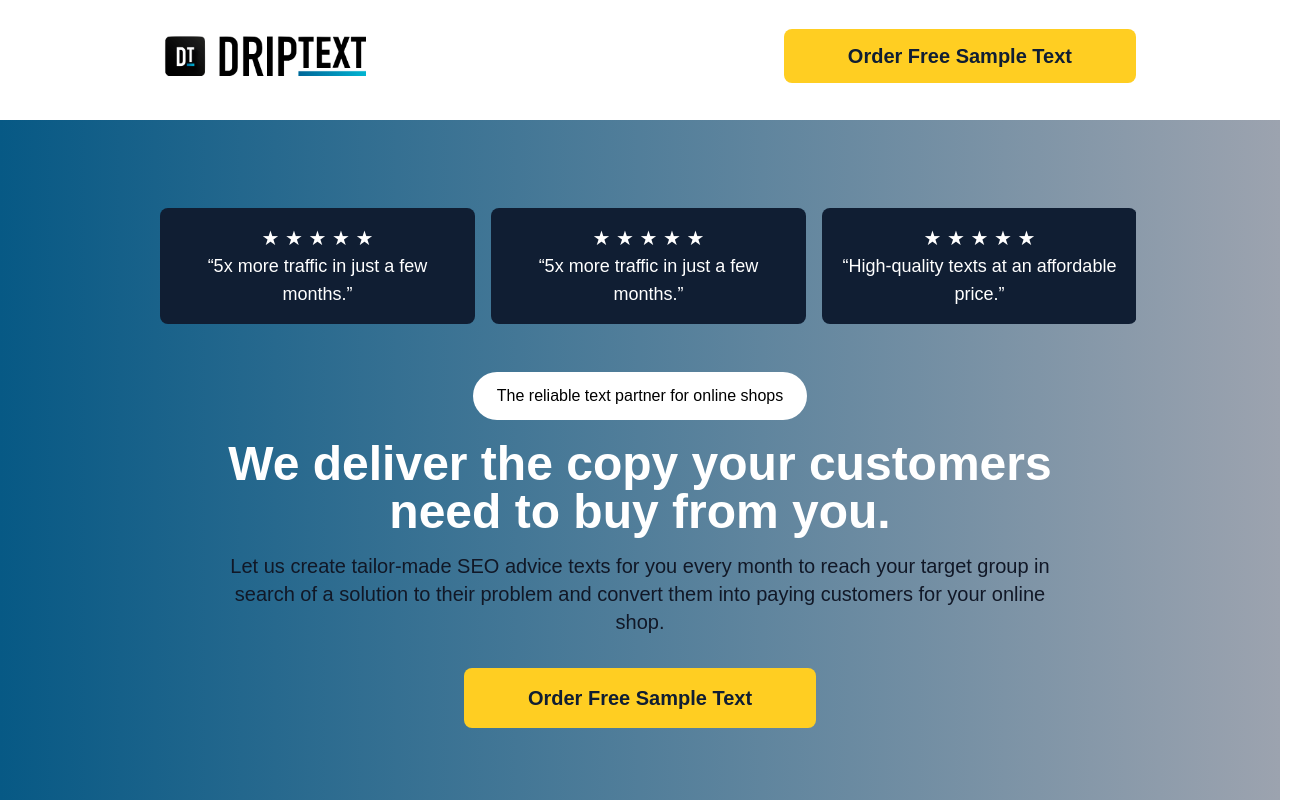
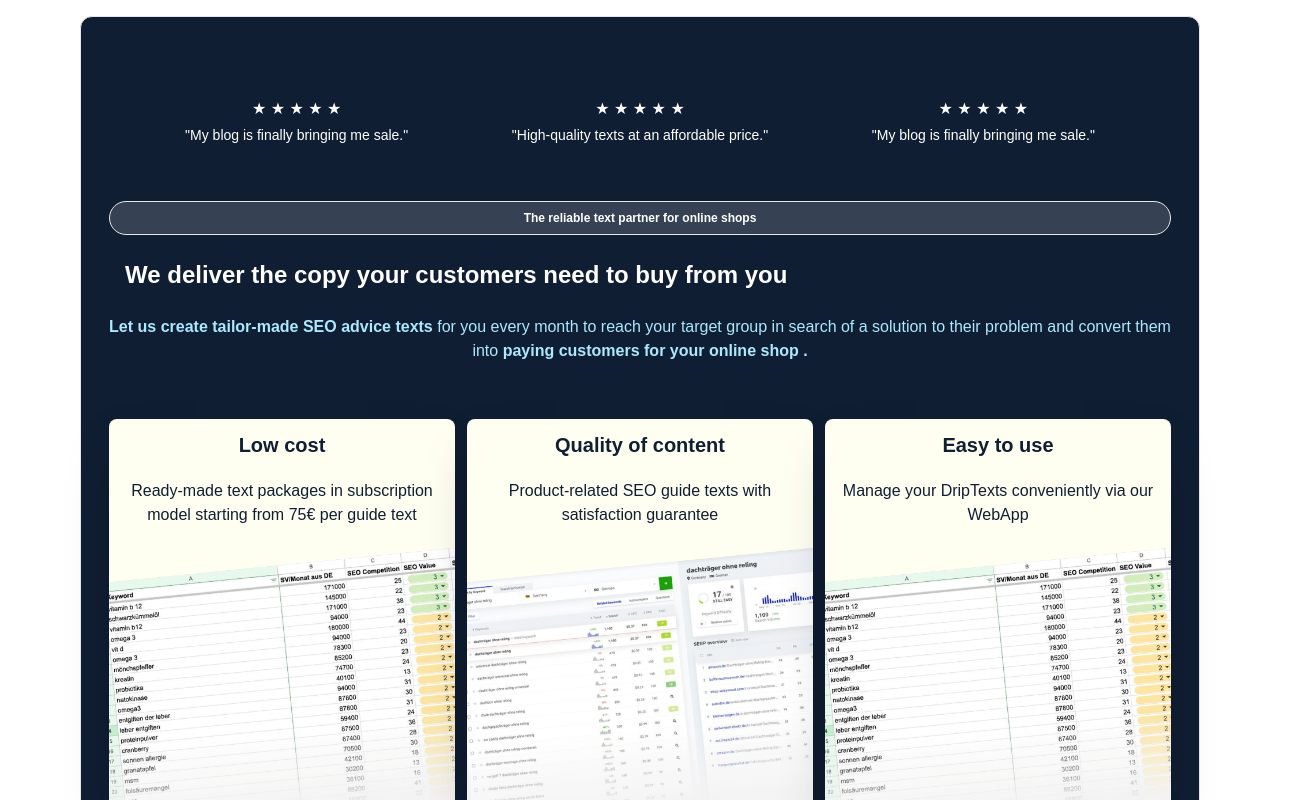
Before and after one commit to maria-anwar/driptext-app, a React (Vite) app: page / in a window 1280 px wide. Shown: the top 800 px of the page, 1305 px wide, since content can reach past the window. Built offline with nearby package versions, Linux system fonts and the light colour scheme.

Commit message:
home front

```diff
--- /dev/null
+++ b/src/components/landing-page/ContentSection.jsx
@@ -0,0 +1,9 @@
+import React from 'react'
+
+const ContentSection = () => {
+  return (
+    <div>ContentSection</div>
+  )
+}
+
+export default ContentSection
--- /dev/null
+++ b/src/components/landing-page/HeroSection.jsx
@@ -0,0 +1,98 @@
+import React from "react";
+import img1 from "../../assets/homeimages/DripText-Features-3.png";
+import img2 from "../../assets/homeimages/DripText-Features-1.png";
+import img3 from "../../assets/homeimages/DripText-Features-2.png";
+
+import { Link } from "react-router-dom";
+const HeroSection = () => {
+  return (
+    <div className="w-full flex justify-center px-1 xxs:px-2  xs:px-3 sm:px-5 md:px-6  lg:px-7 xl:px-9 2xl:px-14 3xl:px-20 4xl:px-52">
+      <div className="w-full flex flex-col gap-10 xs:gap-14 justify-center items-center bg-dark-blue rounded-xl 4xl:rounded-2xl  mt-4 border px-3 py-6 xxs:px-8 xxs:py-10 xs:px-7 xs:py-20">
+        <div className="w-full grid grid-cols-1 lg:grid-cols-2 2xl:grid-cols-3 justify-center items-center px-5 xxs:px-4">
+          <div className="w-full flex flex-col gap-1 justify-center items-center">
+            <div className="text-white">★ ★ ★ ★ ★</div>
+            <p className="text-white text-center text-xs xs:text-sm font-medium">
+              "My blog is finally bringing me sale."
+            </p>
+          </div>
+          <div className="hidden w-full lg:flex flex-col gap-1 justify-center items-center">
+            <div className="text-white">★ ★ ★ ★ ★</div>
+            <p className="text-white text-center text-xs xs:text-sm font-medium">
+              "High-quality texts at an affordable price."
+            </p>
+          </div>
+          <div className="w-full hidden 2xl:flex flex-col gap-1 justify-center items-center">
+            <div className="text-white">★ ★ ★ ★ ★</div>
+            <p className="text-white text-center text-xs xs:text-sm font-medium">
+              "My blog is finally bringing me sale."
+            </p>
+          </div>
+        </div>
+        <div className="w-full flex flex-col gap-5 xxs:gap-6 items-start justify-center">
+          <div className="w-full text-white bg-[#F3F3F32B]  text-center font-semibold text-xs rounded-3xl border px-3 py-2">
+            The reliable text partner for online shops
+          </div>
+          <div className="flex justify-center items-center px-2 xxs:px-4">
+            <h1 className="text-white text-lg xxs:text-2xl font-bold text-center">
+              We deliver the copy your customers need to buy from you
+            </h1>
+          </div>
+          <div className="flex justify-center items-center text-[#ABE9FF] text-base">
+            <h3 className="text-[#ABE9FF] xxs:text-base font-semibold text-center">
+              Let us create tailor-made SEO advice texts{" "}
+              <span className="font-normal">
+                for you every month to reach your target group in search of a
+                solution to their problem and convert them into
+              </span>{" "}
+              paying customers for your online shop .
+            </h3>
+          </div>
+        </div>
+
+        <div className="">
+          <div className="w-full grid grid-cols-1  xl:grid-cols-3 gap-6 xl:gap-3 4xl:gap-4  text-center justify-between">
+            <div className="w-full bg-[#fffff1] shadow-2xl h-auto md:h-auto flex flex-col justify-between rounded-lg">
+              <div className="px-2">
+                <h3 className="font-bold text-xl mb-2 p-3 text-dark-blue">
+                  Low cost
+                </h3>
+                <p className="text-dark-blue">
+                  Ready-made text packages in subscription model starting from
+                  75€ per guide text
+                </p>
+              </div>
+              <img src={img3} alt="" className="w-full rounded-b-lg" />
+            </div>
+            <div className="w-full bg-[#fffff1] shadow-2xl h-auto md:h-auto flex flex-col justify-between rounded-lg">
+              <div className="px-2">
+                <h3 className="font-bold text-xl mb-2 p-3 text-dark-blue">
+                  Quality of content
+                </h3>
+                <p className="text-dark-blue">
+                  Product-related SEO guide texts with satisfaction guarantee
+                </p>
+              </div>
+              <img src={img2} alt="" className="w-full rounded-b-lg" />
+            </div>
+
+            <div className="w-full bg-[#fffff1] text-white  shadow-2xl h-auto md:h-auto flex flex-col justify-between rounded-lg">
+              <div className="px-2">
+                <h3 className="font-bold text-xl mb-2 p-3 text-dark-blue">
+                Easy to use
+                </h3>
+                <p className="text-dark-blue">
+                Manage your DripTexts conveniently via our WebApp
+                </p>
+              </div>
+              <img src={img3} alt="" className="w-full rounded-b-lg" />
+            </div>
+
+
+          </div>
+        </div>
+      </div>
+    </div>
+  );
+};
+
+export default HeroSection;
--- /dev/null
+++ b/src/components/landing-page/SeoSection.jsx
@@ -0,0 +1,9 @@
+import React from 'react'
+
+const SeoSection = () => {
+  return (
+    <div>SeoSection</div>
+  )
+}
+
+export default SeoSection
--- a/src/layouts/HomeLayout.jsx
+++ b/src/layouts/HomeLayout.jsx
@@ -1,37 +1,19 @@
 
 import Header from '../components/Header';
 import Footer from '../components/Footer';
-import Hero from "../components/home/HeroSection/Hero";
-import Content from "../components/home/UpcomingContent/UpcomingContent"
-import SeoCard from "../components/home/Cards/SeoCard"
-import SeoTips from "../components/home/Cards/SeoTips"
-import Services from '../components/home/Cards/ServicesCard';
-import Payment from '../components/home/PaymentSection/Payment';
-import ReviewCarousal from "../components/home/Cards/ReviewCarousal"
-import FAQs from "../components/home/question/FAQs";
-import TrafficCommponent from "../components/home/TrafficChallange/TraficChallange"
-import AboutUs from "../components/home/AboutUs/AboutUs";
-import OrderComponent from "../components/home/OrderNow/OrderNow"
+import { Outlet } from "react-router-dom";
 
 const HomeLayout = () => {
   return (
+    <>
+      <div className=''>
+      {/* <Header />  */}
 
-      <div >
-      <Header />
-      <Hero />
-      <Content />
-      <SeoCard />
-      <TrafficCommponent />
-      <Services />
-      <Payment />
-      <SeoTips/>
-      <ReviewCarousal/>
-      <FAQs/>
-      <AboutUs/>
-      <OrderComponent/>
-      <Footer />
+      <Outlet/>
 
       </div>
+      {/* <Footer /> */}
+    </>
   );
 };
 
--- a/src/routes.jsx
+++ b/src/routes.jsx
@@ -23,7 +23,9 @@ const WebRoutes = () => {
       <BrowserRouter>
         <Routes>
           <Route element={<HomeLayout />}>
-            <Route path="/" element={<Home />} />
+            <Route index element={<Home />} />
+            {/* <Route path="/" element={<Home />} /> */}
+
           </Route>
 
           <Route path="/register" element={<RegistrationLayout />}>
--- /dev/null
+++ b/src/views/PreviousHome.jsx
@@ -0,0 +1,32 @@
+import React from "react";
+import Hero from "../components/home/HeroSection/Hero";
+import Content from "../components/home/UpcomingContent/UpcomingContent";
+import SeoCard from "../components/home/Cards/SeoCard";
+import SeoTips from "../components/home/Cards/SeoTips";
+import Services from "../components/home/Cards/ServicesCard";
+import Payment from "../components/home/PaymentSection/Payment";
+import ReviewCarousal from "../components/home/Cards/ReviewCarousal";
+import FAQs from "../components/home/question/FAQs";
+import TrafficCommponent from "../components/home/TrafficChallange/TraficChallange";
+import AboutUs from "../components/home/AboutUs/AboutUs";
+import OrderComponent from "../components/home/OrderNow/OrderNow";
+
+const PreviousHome = () => {
+  return (
+    <>
+      <Hero />
+      <Content />
+      <SeoCard />
+      <TrafficCommponent />
+      <Services />
+      <Payment />
+      <SeoTips />
+      <ReviewCarousal />
+      <FAQs />
+      <AboutUs />
+      <OrderComponent />
+    </>
+  );
+};
+
+export default PreviousHome;
--- a/src/views/index.jsx
+++ b/src/views/index.jsx
@@ -1,11 +1,12 @@
-
+import React from 'react'
+import HeroSection from '../components/landing-page/HeroSection'
 
 const Home = () => {
   return (
-    <div>
-      <h1>Home</h1>
-    </div>
-  );
-};
+   <>
+   <HeroSection />
+   </>
+  )
+}
 
-export default Home;
+export default Home
```
Also changed, not shown: src/components/home/HeroSection/Hero.jsx (+29 -19 lines).
